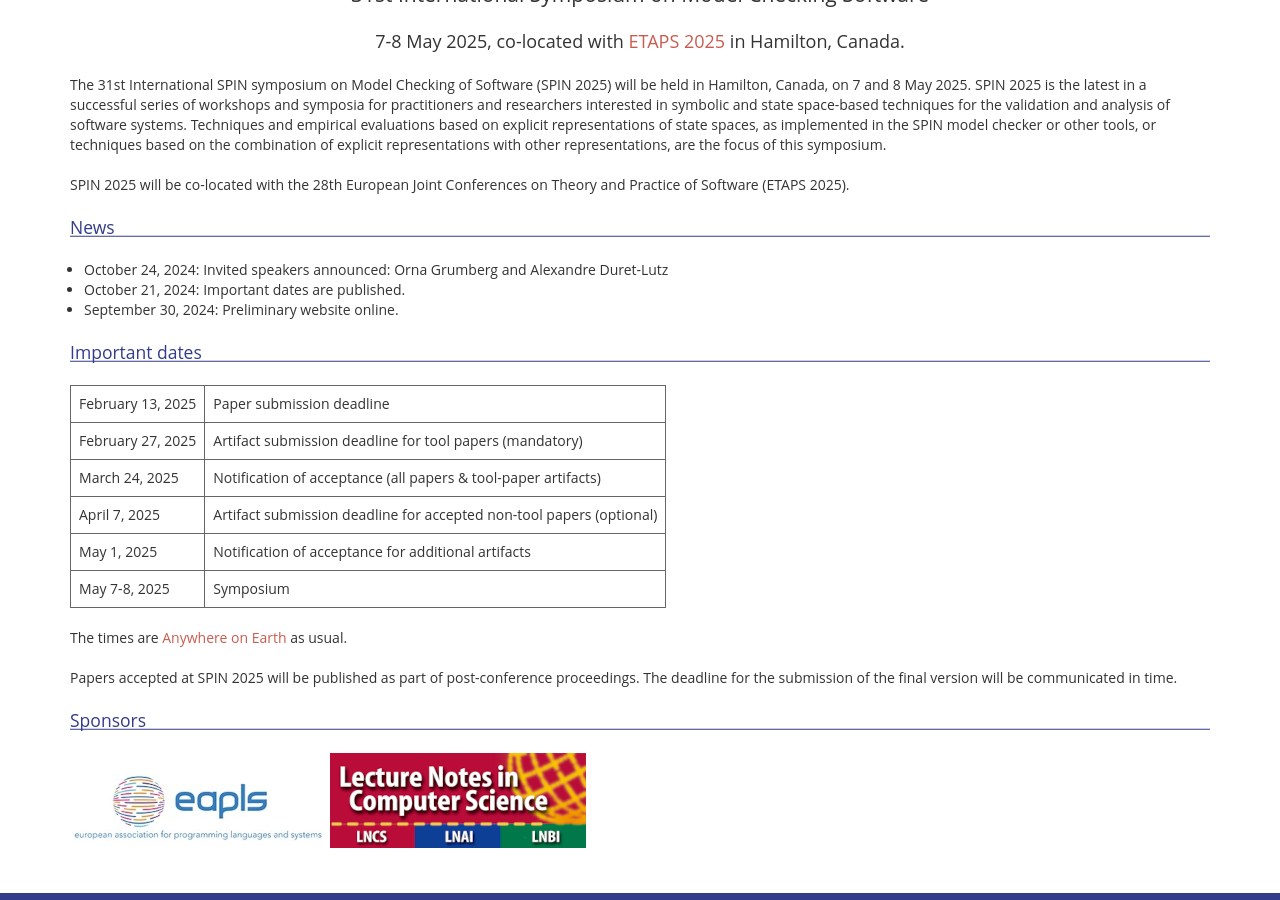
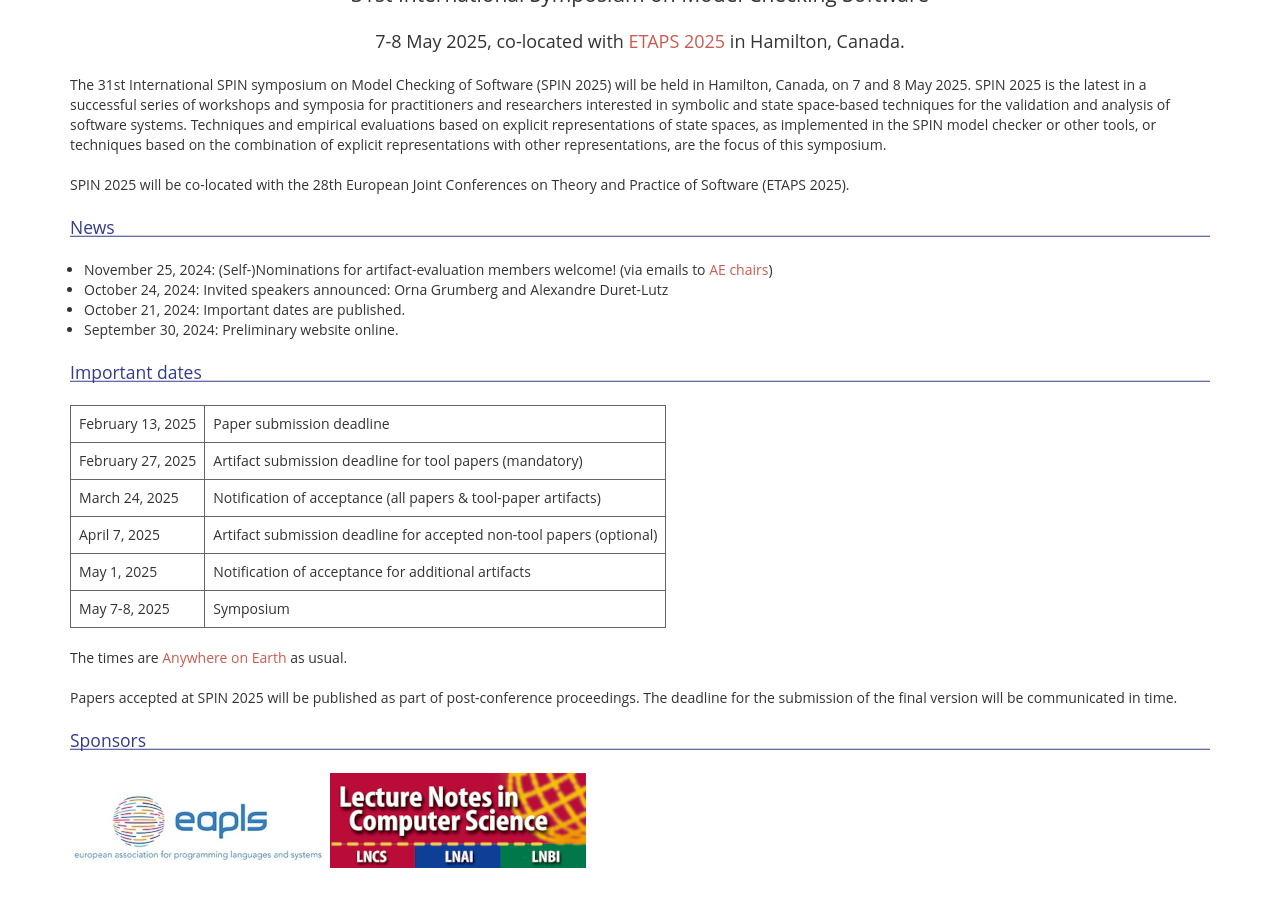
Before and after one commit to SPIN-web/SPIN2026, a Jekyll site: the page built from _pages/index.md, in a window 1280 px wide and 900 px high, scrolled down 541 px. Built offline with Jekyll 4.4.1, drawn with Linux system fonts in a browser that asks for light colours; nearby versions of some CDN libraries; our own code applies the rules of GitHub Pages for plain Markdown files.

Commit message:
Add nominations for AE members to news

```diff
--- a/_pages/index.md
+++ b/_pages/index.md
@@ -21,6 +21,7 @@ The 31st International SPIN symposium on Model Checking of Software (SPIN 2025)
 SPIN 2025 will be co-located with the 28th European Joint Conferences on Theory and Practice of Software (ETAPS 2025).
 
 ## News
+* November 25, 2024: (Self-)Nominations for artifact-evaluation members welcome! (via emails to [AE chairs](./committees.md))
 * October 24, 2024: Invited speakers announced: Orna Grumberg and Alexandre Duret-Lutz
 * October 21, 2024: Important dates are published.
 * September 30, 2024: Preliminary website online.
```
